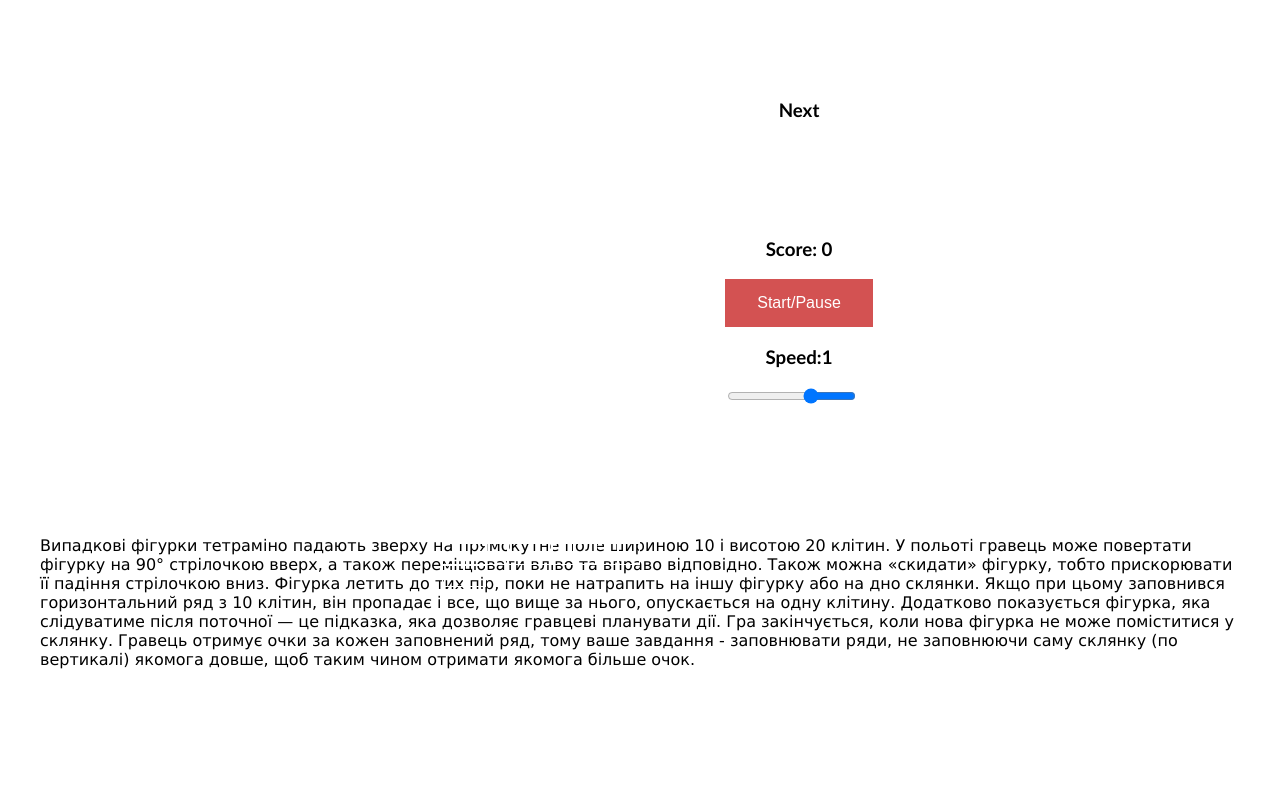
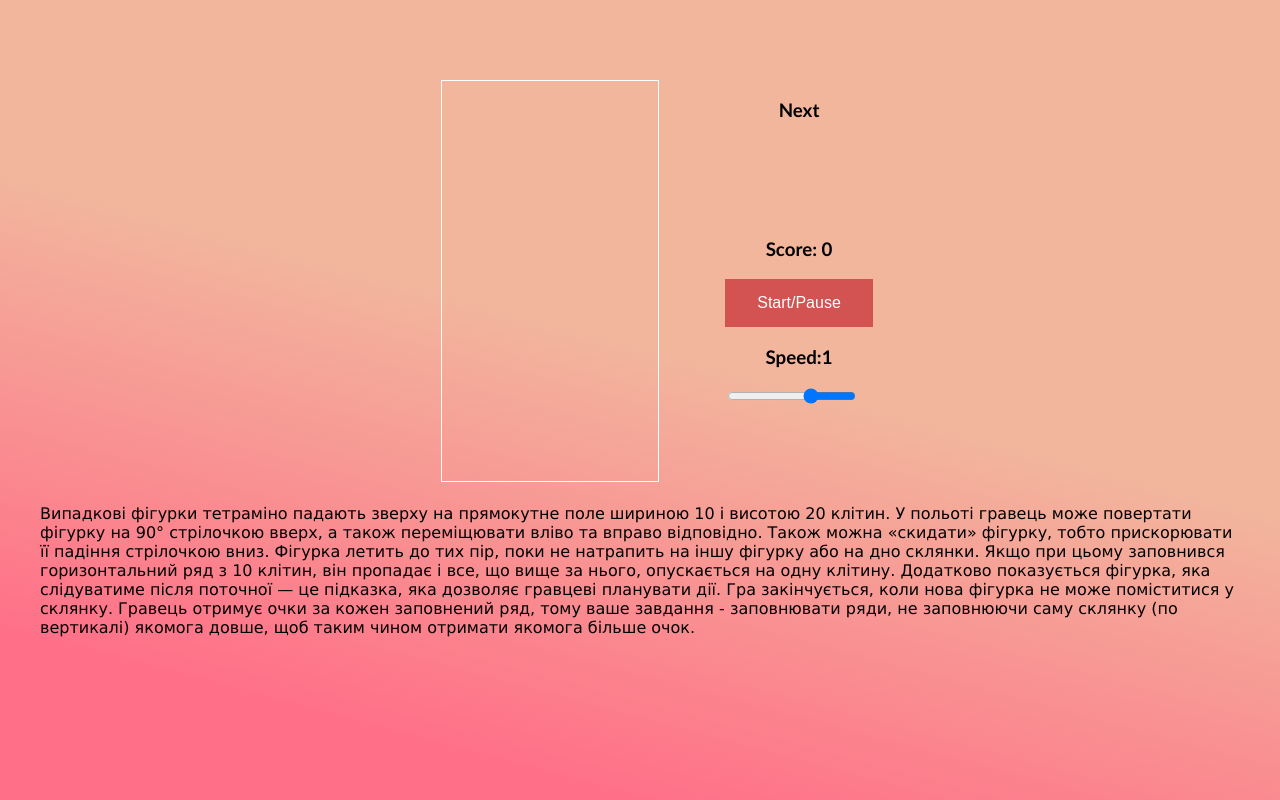
Before and after one commit to dellancelod/JS-Tertris, a plain HTML site: page index.html in a window 1280 px wide. Drawn offline with Linux system fonts and the light colour scheme.

Commit message:
Remove grid

```diff
--- a/style.css
+++ b/style.css
@@ -1,5 +1,7 @@
 body{
     margin: 0;
+    height: 100%;
+    position: absolute;
 }
 h3{
     font-family: 'Gill Sans', 'Gill Sans MT', Calibri, 'Trebuchet MS', sans-serif;
@@ -34,6 +36,7 @@ h3{
     width: 100%;
     position: relative;
     background-image: -moz-linear-gradient(75deg, #FF7088 15%, #F2B69D 55%);
+    background-image: -webkit-linear-gradient(75deg, #FF7088 15%, #F2B69D 55%);
 }
 
 .game{
@@ -44,7 +47,7 @@ h3{
 
 .grid {
     width: 216px;
-    height: 432px;
+    height: 400px;
     display: flex;
     margin-left: auto;
     flex-wrap: wrap;
@@ -56,9 +59,9 @@ h3{
 .grid div {
     width: 20px;
     height: 20px;
-    border-width: 1px;
+    /*border-width: 1px;*/
     border-color: #FFFF;
-    border-style: solid;
+    /*border-style: solid;*/
 }
 
 .grid div[class="taken"] {
```
